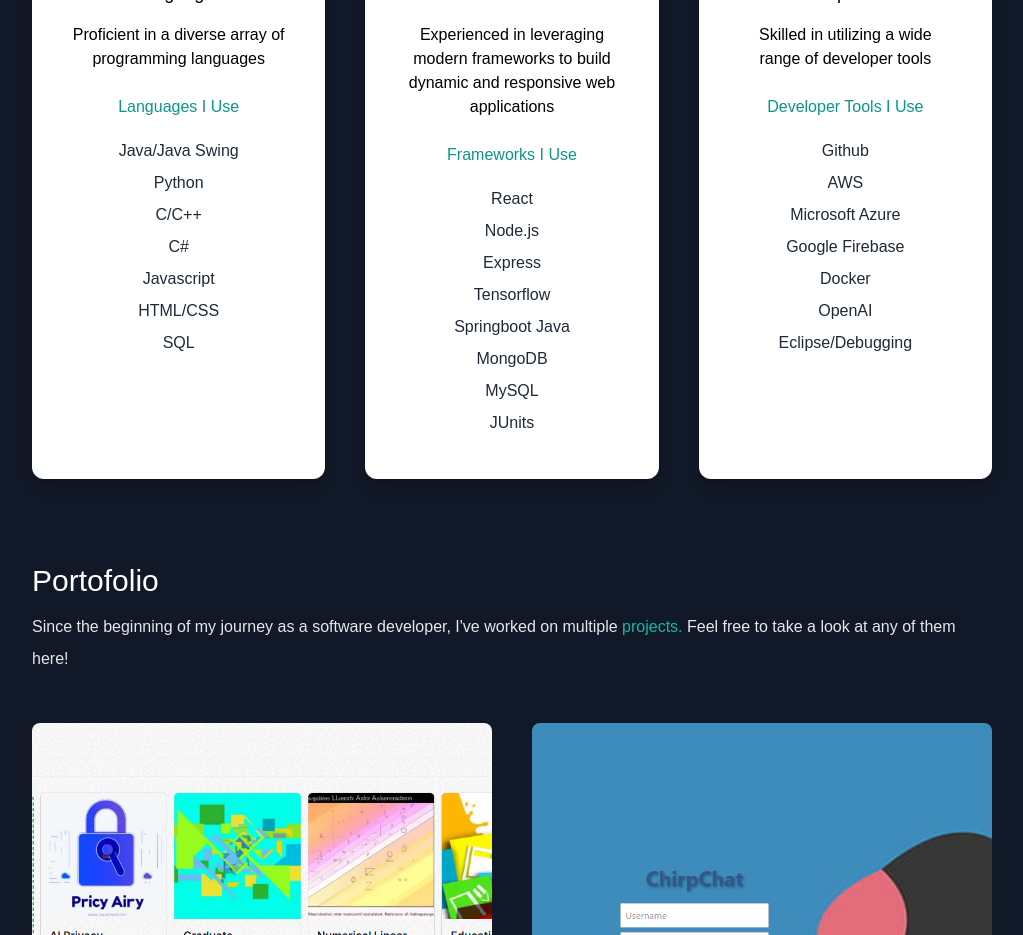
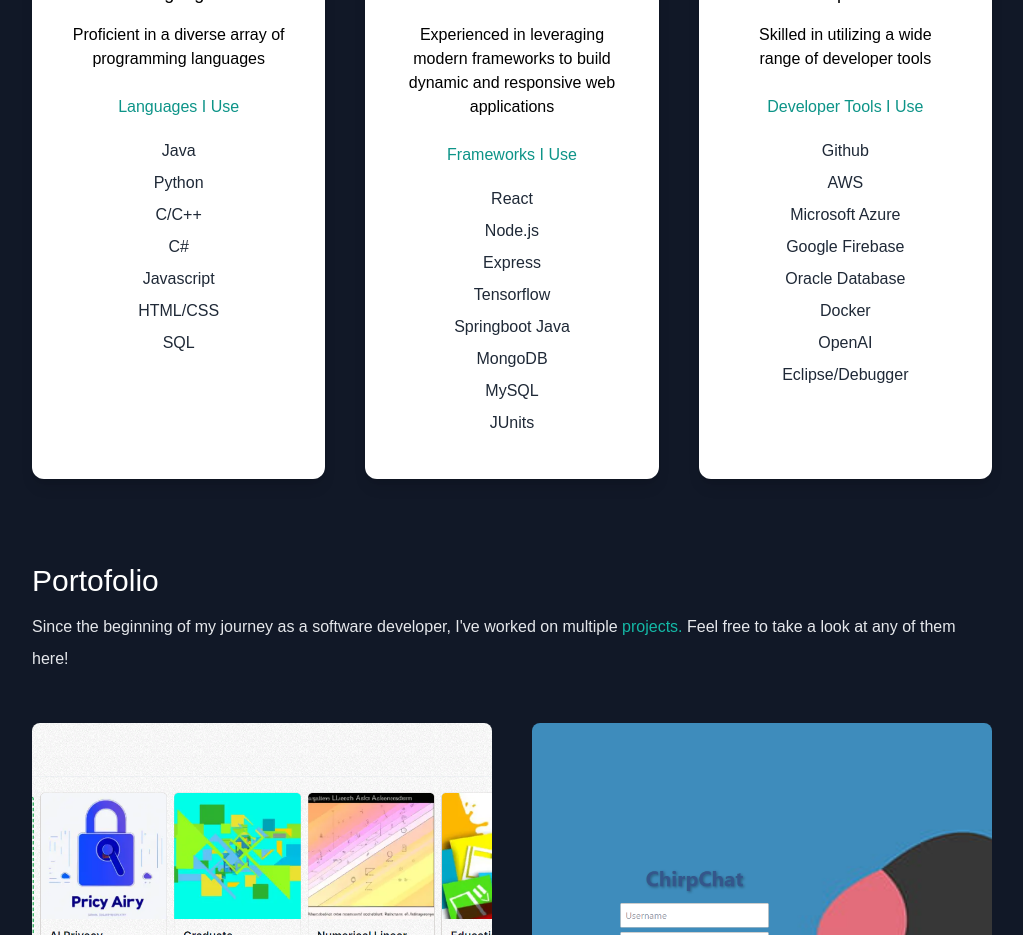
Before and after one commit to dexon888/portfolio-website, a Next.js app: page / in a window 1280 px wide. Shown: the part 1440-2375 px from the top of the page, without its empty margins (128-1151 px from the left). Built offline with nearby package versions, Linux system fonts and the light colour scheme.

Commit message:
Updated skills and frameworks

```diff
--- a/pages/index.js
+++ b/pages/index.js
@@ -91,7 +91,7 @@ export default function Home() {
                 Proficient in a diverse array of programming languages
               </p>
               <h4 className="py-4 text-teal-600">Languages I Use</h4>
-              <p className="text-gray-800 py-1">Java/Java Swing</p>
+              <p className="text-gray-800 py-1">Java</p>
               <p className="text-gray-800 py-1">Python</p>
               <p className="text-gray-800 py-1">C/C++</p>
               <p className="text-gray-800 py-1">C#</p>
@@ -131,9 +131,10 @@ export default function Home() {
               <p className="text-gray-800 py-1">AWS</p>
               <p className="text-gray-800 py-1">Microsoft Azure</p>
               <p className="text-gray-800 py-1">Google Firebase</p>
+              <p className="text-gray-800 py-1">Oracle Database</p>
               <p className="text-gray-800 py-1">Docker</p>
               <p className="text-gray-800 py-1">OpenAI</p>
-              <p className="text-gray-800 py-1">Eclipse/Debugging</p>
+              <p className="text-gray-800 py-1">Eclipse/Debugger</p>
             </div>
 
           </div>
```
